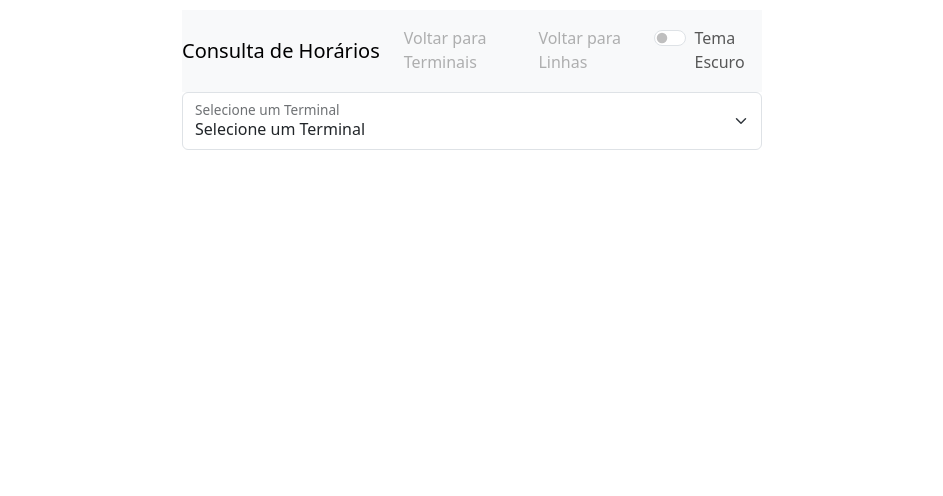
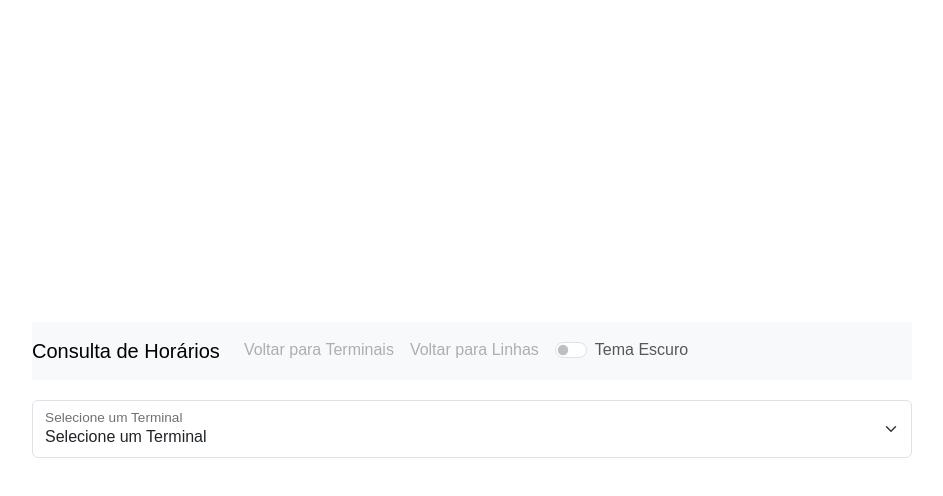
Before and after one commit to IsraelCesarA/Consulta, a plain HTML site: page index.html in a window 1280 px wide. Shown: the whole page, without its empty margins (168-1111 px from the left). Drawn offline with nearby package versions, Linux system fonts and the light colour scheme; no server answers.

Commit message:
Update style.css

```diff
--- a/style.css
+++ b/style.css
@@ -1,10 +1,13 @@
+/* Estilos gerais */
 body {
-    display: center;
+    display: flex;
     justify-content: center;
     align-items: center;
-    height: 100vh;
+    min-height: 100vh;
     background-color: #f8f9fa;
     color: #000;
+    font-family: Arial, sans-serif;
+    margin: 0;
 }
 
 body.dark-theme {
@@ -13,20 +16,21 @@ body.dark-theme {
 }
 
 .container {
-    max-width: 600px;
+    width: 100%;
+    max-width: 900px;
     padding: 10px;
 }
 
-.centralizar {
-    display: flex;
-    flex-direction: column;
-    align-items: center;
+/* Estilos para o menu e seletor */
+#select_div {
+    margin-top: 20px;
 }
 
-#data {
-    width: 200px;
+.form-floating > label {
+    padding: 1rem 0.75rem;
 }
 
+/* Estilos do loader */
 #loader {
     display: none;
     position: fixed;
@@ -69,6 +73,7 @@ body.dark-theme {
     }
 }
 
+/* Estilos para a tabela de horários */
 #table_div {
     overflow-x: auto;
     margin-top: 20px;
@@ -77,7 +82,7 @@ body.dark-theme {
 #table_div table {
     width: 100%;
     border-collapse: collapse;
-    min-width: 700px;
+    min-width: 600px; /* Garante que a tabela tenha uma largura mínima para a rolagem */
 }
 
 #table_div thead th {
@@ -129,11 +134,8 @@ body.dark-theme {
     width: 80px;
 }
 
+/* Otimização para telas menores (celulares) */
 @media (max-width: 576px) {
-    body {
-        height: auto;
-    }
-
     .container {
         padding: 5px;
     }
```
